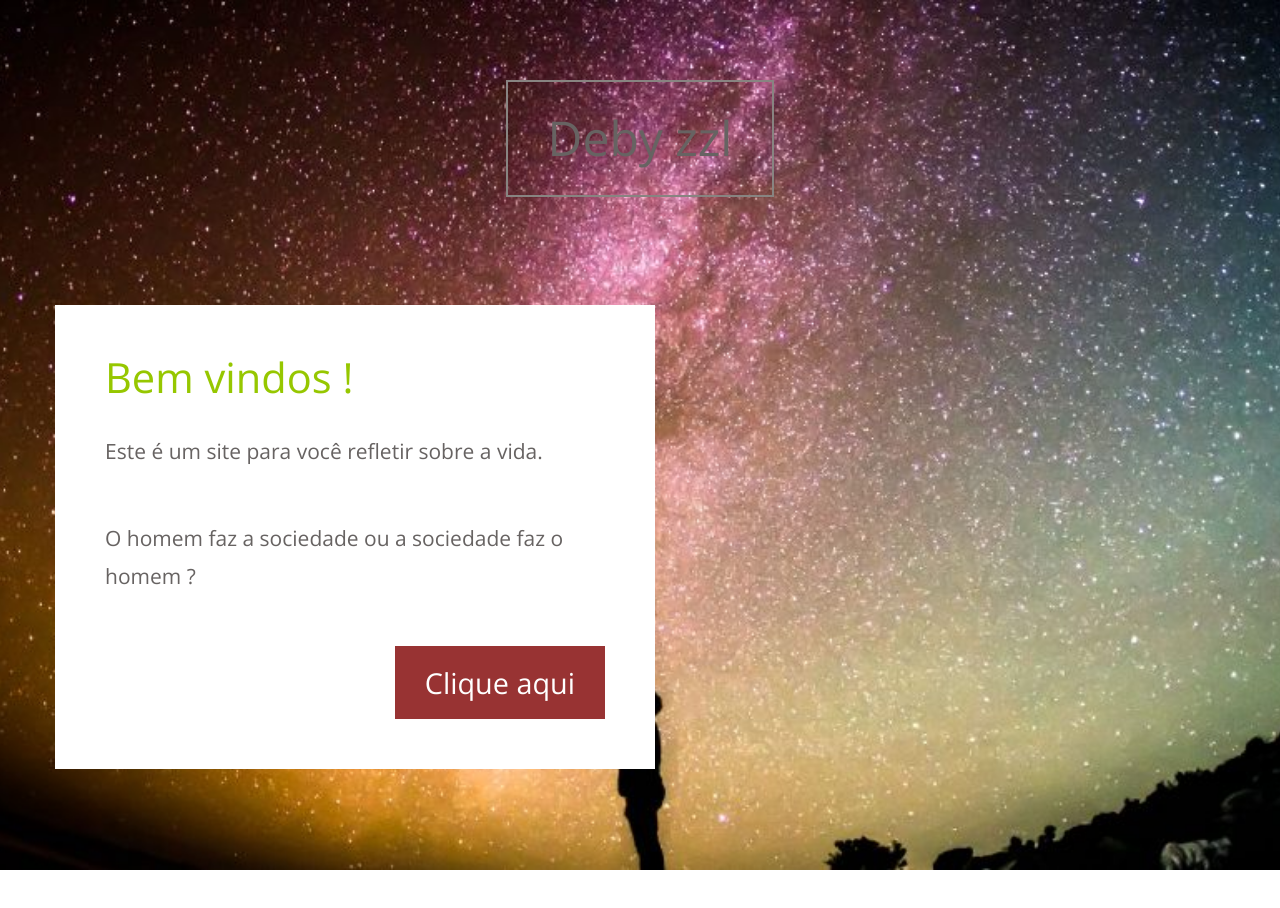
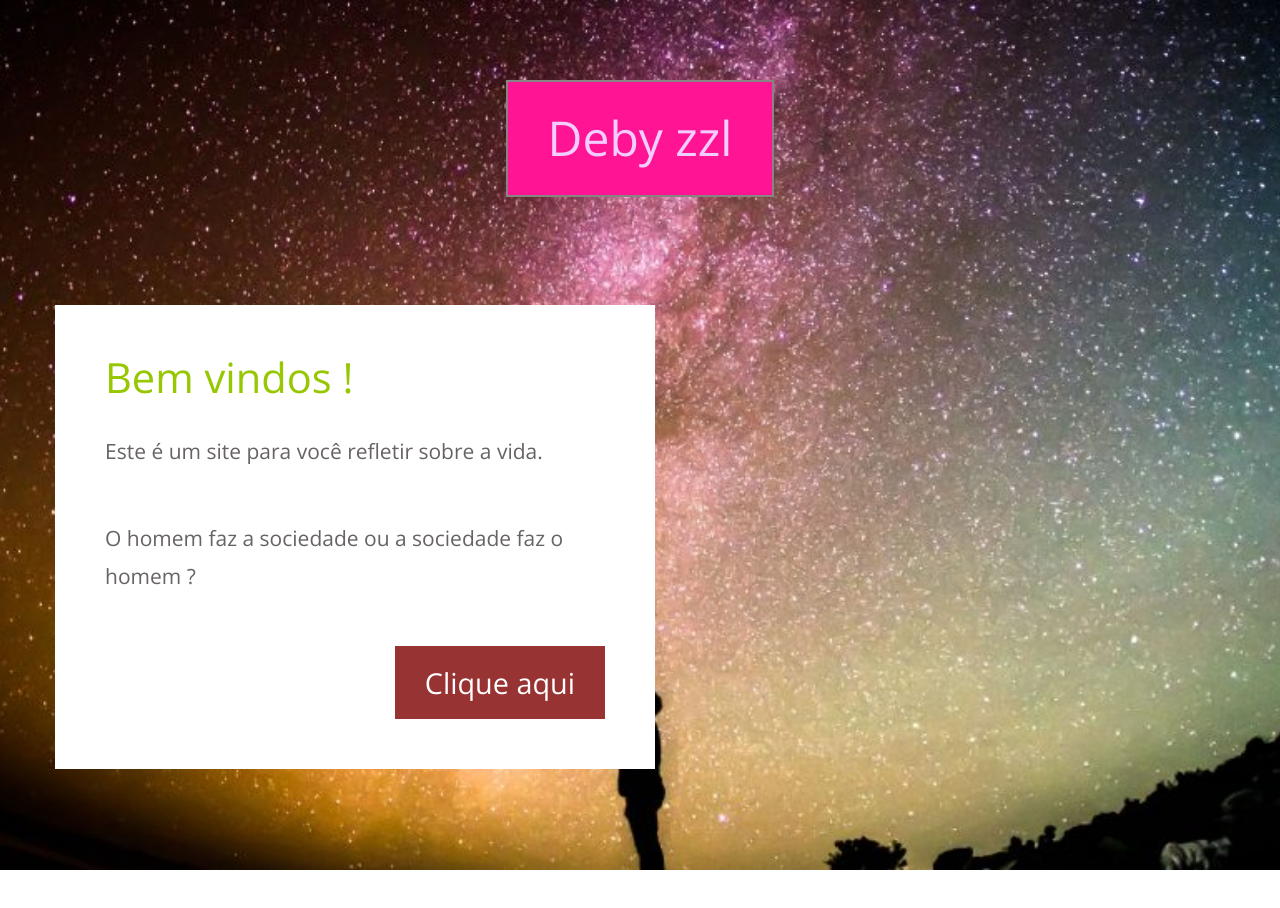
Before and after one commit to deborahcastilho/deborahcastilho.github.io, a plain HTML site: page index.html in a window 1280 px wide. Shown: the top 908 px of the page. Drawn offline with nearby package versions, Linux system fonts and the light colour scheme.

Commit message:
Alteração no código.

```diff
--- a/css/templatemo-style.css
+++ b/css/templatemo-style.css
@@ -58,10 +58,11 @@ p {
 
 .tm-site-title {
 	border: 2px solid #888481;
-	color: #676362;
+	color: #f3cdff;
 	display: inline-block;
 	font-size: 3rem;
 	padding: 30px 40px;
+	background-color: deeppink;
 }
 
 .tm-textbox {
```
